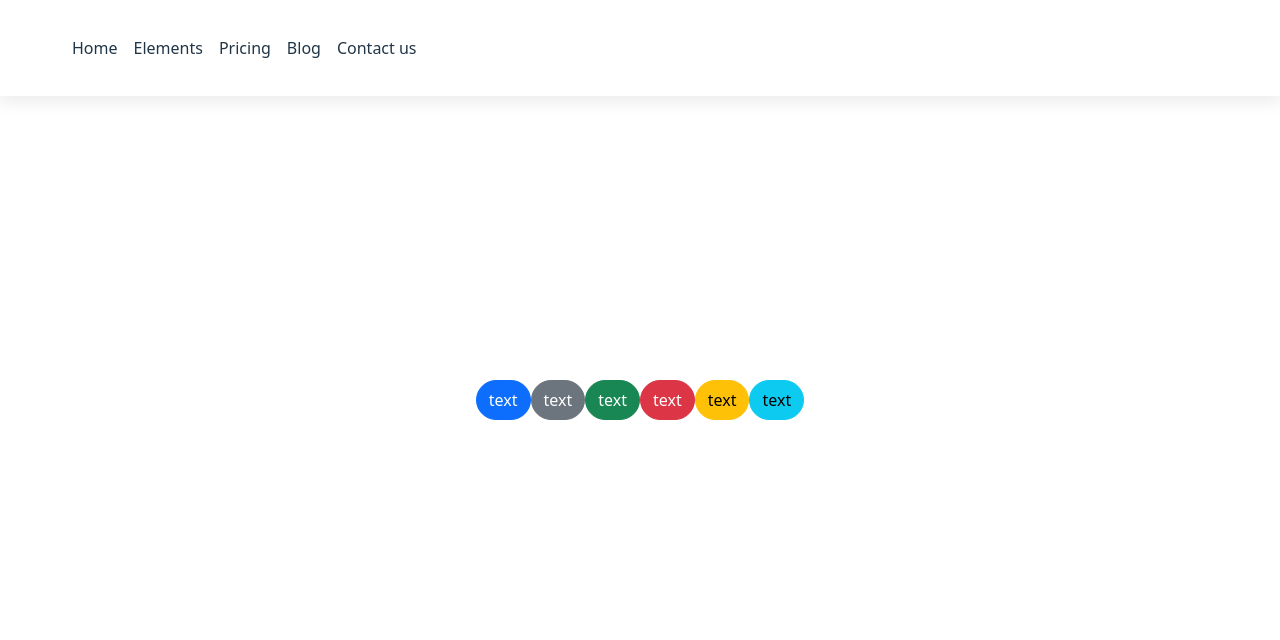
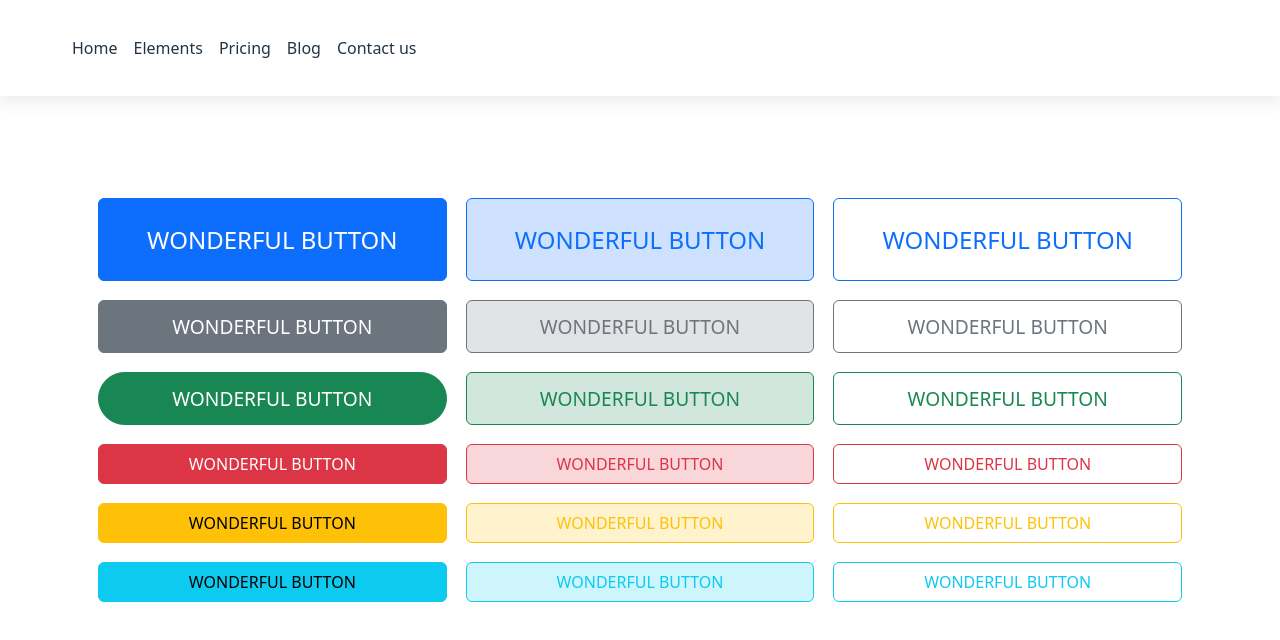
Before and after one commit to rootdrigo/react-components-library, a React (Vite) app: page / in a window 1280 px wide. Shown: the top 640 px of the page. Built offline with nearby package versions, Linux system fonts and the light colour scheme.

Commit message:
basic button and container

```diff
--- a/src/App.tsx
+++ b/src/App.tsx
@@ -2,18 +2,32 @@ import { useState, Fragment } from 'react'
 import './App.css'
 import SimpleMenu from './SimpleMenu.tsx'
 import SimpleButton from './SimpleButton/SimpleButton.tsx'
-//import SimpleContainer from './SimpleButton/SimpleContainer.tsx'
+import SimpleContainer from './SimpleContainer/SimpleContainer.tsx'
 
 function App() {
   return (
     <>
       <SimpleMenu></SimpleMenu>
-          <SimpleButton flavor="primary"></SimpleButton>
-          <SimpleButton flavor="secondary"></SimpleButton>
-          <SimpleButton flavor="success"></SimpleButton>
-          <SimpleButton flavor="danger"></SimpleButton>
-          <SimpleButton flavor="warning"></SimpleButton>
+      <SimpleContainer rows={6} cols={3} gap={2}>
+          <SimpleButton size="l"></SimpleButton>
+          <SimpleButton size="l" opacity="20"></SimpleButton>
+          <SimpleButton size="l" whiteBg></SimpleButton>
+          <SimpleButton flavor="secondary" size="m"></SimpleButton>
+          <SimpleButton flavor="secondary" size="m" opacity="20"></SimpleButton>
+          <SimpleButton flavor="secondary" size="m" whiteBg></SimpleButton>
+          <SimpleButton flavor="success" roundness="pill" size="m"></SimpleButton>
+          <SimpleButton flavor="success" size="m" opacity="20"></SimpleButton>
+          <SimpleButton flavor="success" size="m" whiteBg></SimpleButton>
+          <SimpleButton flavor="danger" size="s"></SimpleButton>
+          <SimpleButton flavor="danger" size="s" opacity="20"></SimpleButton>
+          <SimpleButton flavor="danger" size="s" whiteBg></SimpleButton>
+          <SimpleButton flavor="warning" size="s"></SimpleButton>
+          <SimpleButton flavor="warning" size="s" opacity="20"></SimpleButton>
+          <SimpleButton flavor="warning" size="s" whiteBg></SimpleButton>
           <SimpleButton flavor="info"></SimpleButton>
+          <SimpleButton flavor="info" opacity="20"></SimpleButton>
+          <SimpleButton flavor="info" whiteBg></SimpleButton>
+      </SimpleContainer>
     </>
   )
 }
--- a/src/SimpleButton/SimpleButton.css
+++ b/src/SimpleButton/SimpleButton.css
@@ -6,6 +6,7 @@ button:not(:disabled) {
   /*default values*/
   --sb-color: black;
   --sb-background: transparent;
+  --sb-background-opacity: 1;
   --sb-border-radius: 0.25rem;
   --sb-border-width: 1px;
   --sb-border-color: black;
@@ -18,7 +19,7 @@ button:not(:disabled) {
   vertical-align: middle;
   /*configuration*/
   color: var(--sb-color);
-  background-color: var(--sb-background);
+  background-color: color(from var(--sb-background) srgb r g b / var(--sb-background-opacity));
   border-radius: var(--sb-border-radius);
   border: var(--sb-border-width) solid var(--sb-border-color);
   font-size: var(--sb-font-size);
@@ -29,6 +30,7 @@ button:not(:disabled) {
   --sb-color: var(--sb-hover-color);
   --sb-border-color: var(--sb-hover-border-color);
   --sb-background: var(--sb-hover-background);
+  --sb-background-opacity: 1;
 }
 
 .sb-primary {
@@ -110,3 +112,13 @@ button:not(:disabled) {
 .pill {
   --sb-border-radius: 50rem;
 }
+
+.opacity-20 {
+  --sb-background-opacity: 0.20;
+  --sb-color: var(--sb-background);
+}
+
+.white-bg {
+  --sb-background: #fff;
+  --sb-color: var(--sb-border-color);
+}
--- a/src/SimpleButton/SimpleButton.tsx
+++ b/src/SimpleButton/SimpleButton.tsx
@@ -1,17 +1,21 @@
 import './SimpleButton.css'
 
 interface Props {
-    flavor: string;
+  flavor?: 'primary' | 'secondary' | 'success';
+  roundness?: 'rounded' | 'pill';
+  size?: 's' | 'm' | 'l';
+  opacity?: int;
+  whiteBg?: bool;
 }
 
-  const SB = ({flavor}: Props) => {
+const button = ({flavor = 'primary', roundness = 'rounded', size = 's', opacity = 1, whiteBg}: Props) => {
   return (
     <>
-        <button className={'sb sb-' + flavor + ' pill size-s'}>
-          <span>text</span>
+      <button className={'sb sb-' + flavor + ' ' + roundness + ' size-' + size + ' opacity-' + opacity + ' ' + (whiteBg ? 'white-bg' : '')}>
+        <span>WONDERFUL BUTTON</span>
       </button>
     </>
   )
 }
 
-export default SB;
+export default button;
--- a/src/SimpleContainer/SimpleContainer.css
+++ b/src/SimpleContainer/SimpleContainer.css
@@ -1 +1,41 @@
 /*empty for now*/
+.sc-grid {
+  --sc-grid-rows: 1;
+  --sc-grid-cols: 1;
+  --sc-grid-gap: 1rem;
+  display: grid;
+  grid-template-rows: repeat(var(--sc-grid-rows),1fr);
+  grid-template-columns: repeat(var(--sc-grid-cols),1fr);
+  gap: var(--sc-grid-gap);
+}
+
+.sc-grid-rows-1 {
+  --sc-grid-rows: 1;
+}
+
+.sc-grid-cols-1 {
+  --sc-grid-cols: 1;
+}
+
+.sc-grid-gap-1 {
+  --sc-grid-gap: 1rem;
+}
+
+.sc-grid-rows-1 {
+  --sc-grid-rows: 1;
+}
+
+.sc-grid-rows-2 {
+  --sc-grid-rows: 2;
+}
+
+.sc-grid-cols-3 {
+  --sc-grid-cols: 3;
+}
+
+.sc-grid-cols-6 {
+  --sc-grid-cols: 6;
+}
+.sc-grid-gap-2 {
+  --sc-grid-gap: 1.2rem;
+}
--- a/src/SimpleContainer/SimpleContainer.tsx
+++ b/src/SimpleContainer/SimpleContainer.tsx
@@ -1,14 +1,19 @@
-import SimpleContainer.css
+import './SimpleContainer.css'
 import { ReactNode } from "react"
 
 interface Props {
+  rows: int;
+  cols: int;
+  gap: int;
   children: ReactNode;
 }
 
-const container = ({ children }: Props) => {
+const container = ({ rows, cols, gap, children }: Props) => {
   return (
     <>
-      <section>{children}</section>
+      <section className={'sc-grid sc-grid-rows-'+rows+' sc-grid-cols-'+cols+' sc-grid-gap-'+gap}>
+        { children }
+      </section>
     </>
   )
 }
```
Lines whose indentation alone changed are shown as unchanged.
